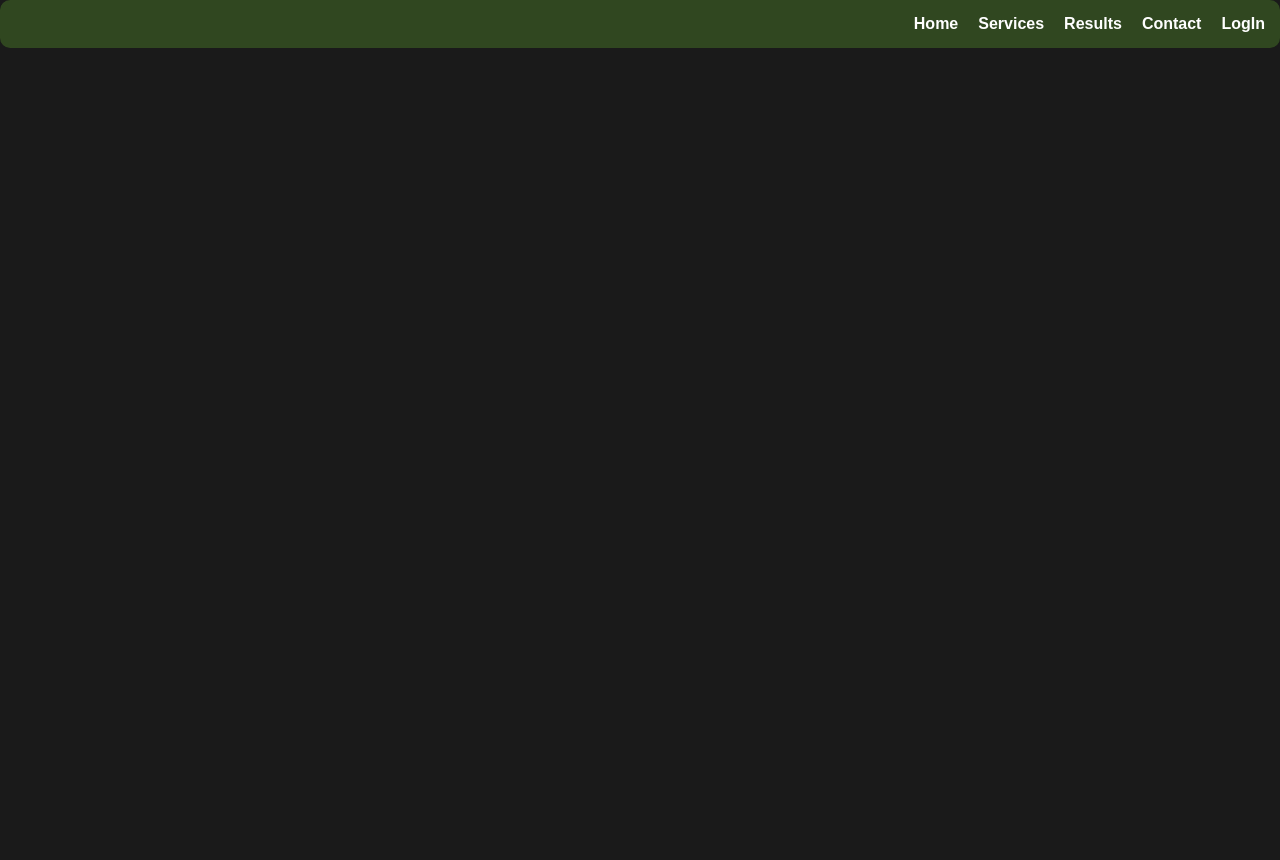
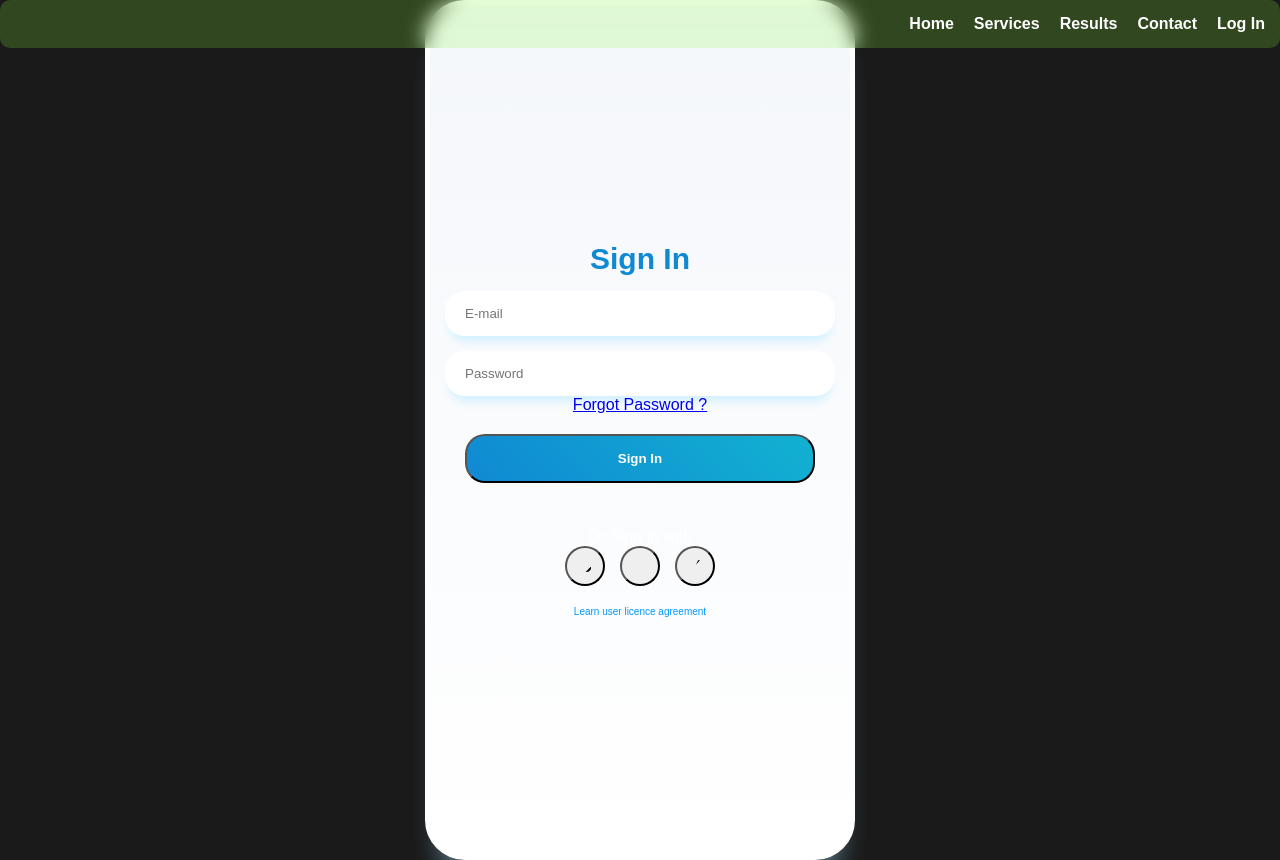
Before and after one commit to Chris85234/Ionstress, a React (Create React App) app: page /login in a window 1280 px wide. Before the commit the page ends 800 px from the top, so only its background shows below. Built offline with nearby package versions, Linux system fonts and the light colour scheme.

Commit message:
Se añadio login

```diff
--- a/src/App.js
+++ b/src/App.js
@@ -8,6 +8,7 @@ import "../src/styles/HomePage/propellerSection.css";
 import "../src/styles/HomePage/energyCarrousel.css";
 import "../src/styles/HomePage/energyServices.css";
 import "../src/styles/styles.css"
+import LogInPage from "./pages/LoGin.js";
 
 
 
@@ -18,6 +19,7 @@ function App() {
             <Navbar />
             <Routes>
                 <Route path="/" element={<Home />} />
+                <Route path="/login" element={<LogInPage />} /> {/* Uniformar con minúsculas */}
             </Routes>
         </>
     );
--- /dev/null
+++ b/src/Login/Login.js
@@ -0,0 +1,72 @@
+import React from "react";
+import "../styles/Login/login.css";
+
+function LogIn() {
+  return (
+    <div className="login-container">
+      <div className="heading">Sign In</div>
+      <form action="" className="form">
+        <input
+          required=""
+          className="input"
+          type="email"
+          name="email"
+          id="email"
+          placeholder="E-mail"
+        />
+        <input
+          required=""
+          className="input"
+          type="password"
+          name="password"
+          id="password"
+          placeholder="Password"
+        />
+        <span className="forgot-password">
+          <a href="#">Forgot Password ?</a>
+        </span>
+        <input className="login-button" type="submit" value="Sign In" />
+      </form>
+      <div className="social-account-container">
+        <span className="title">Or Sign in with</span>
+        <div className="social-accounts">
+          <button className="social-button google">
+            <svg
+              className="svg"
+              xmlns="http://www.w3.org/2000/svg"
+              height="1em"
+              viewBox="0 0 488 512"
+            >
+              <path d="M488 261.8C488 403.3 391.1 504 248 504 ..." />
+            </svg>
+          </button>
+          <button className="social-button apple">
+            <svg
+              className="svg"
+              xmlns="http://www.w3.org/2000/svg"
+              height="1em"
+              viewBox="0 0 384 512"
+            >
+              <path d="M318.7 268.7c-.2-36.7 16.4-64.4 ..." />
+            </svg>
+          </button>
+          <button className="social-button twitter">
+            <svg
+              className="svg"
+              xmlns="http://www.w3.org/2000/svg"
+              height="1em"
+              viewBox="0 0 512 512"
+            >
+              <path d="M389.2 48h70.6L305.6 224.2 ..." />
+            </svg>
+          </button>
+        </div>
+      </div>
+      <span className="agreement">
+        <a href="#">Learn user licence agreement</a>
+      </span>
+    </div>
+  );
+}
+
+export default LogIn;
--- a/src/components/navbar.js
+++ b/src/components/navbar.js
@@ -9,7 +9,7 @@ function Navbar() {
                 <li><Link to="/services">Services</Link></li>
                 <li><Link to="/results">Results</Link></li>
                 <li><Link to="/contact">Contact</Link></li>
-                <li><Link to="/login">LogIn</Link></li>
+                <li><Link to="/login">Log In</Link></li>
             </ul>
         </nav>
     );
--- /dev/null
+++ b/src/pages/LoGin.js
@@ -0,0 +1,13 @@
+import React from "react";
+import LogIn from "../Login/Login.js"; // Asegúrate de que esta ruta sea correcta
+import "../styles/Login/login.css";
+
+const LogInPage = () => {
+  return (
+    <div>
+      <LogIn />
+    </div>
+  );
+};
+
+export default LogInPage;
--- a/src/styles/Login/login.css
+++ b/src/styles/Login/login.css
@@ -1,219 +1,110 @@
-    * {
-        padding: 0;
-        margin: 0;
-        box-sizing: border-box;
-        font-family: "Montserrat", sans-serif;
+/* Posicionamiento centrado sin afectar otros estilos */
+.login-container {
+  display: flex;
+  flex-direction: column;
+  justify-content: center;
+  align-items: center;
+  min-height: 100vh;
+  width: 100%;
+  max-width: 350px;
+  background: linear-gradient(0deg, rgb(255, 255, 255) 0%, rgb(244, 247, 251) 100%);
+  border-radius: 40px;
+  padding: 25px 35px;
+  border: 5px solid rgb(255, 255, 255);
+  box-shadow: rgba(133, 189, 215, 0.878) 0px 30px 30px -20px;
+  margin: auto;
 }
 
-    body {
-        display: flex;
-        align-items: center;
-        justify-content: center;
-        height: 100vh;
-        background-image: url(/InnVateLogin/img/Fondo.jpg);
-        background-size: cover;
-        position: relative;
-        z-index: 0;
+/* Encabezado */
+.heading {
+  text-align: center;
+  font-weight: 900;
+  font-size: 30px;
+  color: rgb(16, 137, 211);
 }
 
-    body::before {
-        content: "";
-        position: absolute;
-        top: 0;
-        left: 0;
-        right: 0;
-        bottom: 0;
-        background-color: rgba(0, 0, 0, 0.4); /* Capa de sombra negra */
-        backdrop-filter: blur(5px); /* Desenfoque */
-        z-index: -1;
+/* Formulario */
+.form {
+  display: flex;
+  flex-direction: column;
+  align-items: center;
+  width: 100%;
 }
 
-    .container-form {
-        display: flex;
+.input {
+  width: 100%;
+  background: white;
+  border: none;
+  padding: 15px 20px;
   border-radius: 20px;
-        box-shadow: 0 5px 7px rgba(0, 0, 0, .1);
-        max-width: 800px; /* Reducido de 900px a 800px */
-        height: 450px; /* Reducido de 500px a 450px */
-        transition: all 1s ease;
-        margin: 20px; /* Aumentado el margen para dar más espacio */
+  margin-top: 15px;
+  box-shadow: #cff0ff 0px 10px 10px -5px;
 }
 
-    .information {
-        width: 35%; /* Reducido de 40% a 35% */
-        display: flex;
-        align-items: center;
-        text-align: center;
-        background-color: #153351;
-        border-top-left-radius: 20px;
-        border-bottom-left-radius: 20px;
+.input:focus {
+  outline: none;
+  border: 2px solid #12B1D1;
 }
 
-    .info-childs {
+/* Botón de inicio de sesión */
+.login-button {
   width: 100%;
-        padding: 0 30px;
+  font-weight: bold;
+  background: linear-gradient(45deg, rgb(16, 137, 211) 0%, rgb(18, 177, 209) 100%);
+  color: white;
+  padding-block: 15px;
+  margin: 20px auto;
+  border-radius: 20px;
+  cursor: pointer;
+  transition: 0.2s ease-in-out;
 }
 
-    .info-childs h2 {
-        font-size: 2.5rem;
-        color: #FFF;
+.login-button:hover {
+  transform: scale(1.03);
 }
 
-    .info-childs p {
-        margin: 15px 0;
-        color: #FFF;
+.login-button:active {
+  transform: scale(0.95);
 }
 
-    .info-childs input {
-        background-color: transparent;
-        outline: none;
-        border: solid 2px #9DCD66;
-        border-radius: 20px;
-        padding: 10px 20px;
-        color: #FFF;
-        cursor: pointer;
-        transition: background-color .3 ease;
+/* Redes sociales */
+.social-account-container {
+  text-align: center;
+  margin-top: 25px;
 }
 
-    .info-childs input:hover {
-        background-color: #9DCD66;
-        border: none;
-        color: #000;
-        box-shadow: 0 2px 5px rgba(0, 0, 0, .1);
+.social-accounts {
+  display: flex;
+  justify-content: center;
+  gap: 15px;
 }
 
-    .form-information {
-        display: flex;
-        align-items: center;
-        justify-content: center;
-        width: 65%; /* Reducido de 60% a 65% */
-        text-align: center;
-        background-color: #0B1B2B;
-        border-top-right-radius: 20px;
-        border-bottom-right-radius: 20px;
+.social-button {
+  width: 40px;
+  aspect-ratio: 1;
+  border-radius: 50%;
+  display: grid;
+  place-content: center;
+  cursor: pointer;
+  transition: transform 0.2s ease-in-out;
 }
 
-    .form-information-childs {
-        padding: 0 30px;
+.social-button:hover {
+  transform: scale(1.2);
 }
 
-    .form-information-childs h2 {
-        color: #FFF;
-        font-size: 2rem;
-        margin-bottom: 10px; /* Agrega un pequeño espacio debajo del h2 */
+.social-button:active {
+  transform: scale(0.9);
 }
 
-    .form-information-childs p {
-        color: #FFF;
-        margin-top: 30px; /* Opcional: Puedes usar esto para agregar espacio arriba del p */
+/* Acuerdo de usuario */
+.agreement {
+  text-align: center;
+  margin-top: 15px;
 }
 
-    .icons {
-        margin: 15px 0;
-    }
-
-    .icons i {
-        border-radius: 50%;
-        padding: 15px;
-        cursor: pointer;
-        margin: 0 15px;
-        color: #FFF;
-        transition: background-color .3 ease;
-        box-shadow: 0 2px 5px rgba(0, 0, 0, .1);
-        border: solid thin #9DCD66;
-    }
-
-    .icons i:hover {
-        background-color: #9DCD66;
-        color: #000;
-    }
-
-    .form {
-        margin: 30px 0 0 0;
-    }
-
-    .form label {
-        display: flex;
-        align-items: center;
-        margin-bottom: 15px;
-        border-radius: 20px;
-        padding: 0 10px;
-        background-color: #153351;
-        box-shadow: 0 2px 5px rgba(0, 0, 0, .1);
-    }
-
-    .form label input {
-        width: 100%;
-        padding: 10px;
-        background-color: #153351;
-        border: none;
-        outline: none;
-        border-radius: 20px;
-        color: #fff;
-
-    }
-
-    .form label input::placeholder {
-        color: #FFF;
-    }
-
-    .form label i {
-        color: #FFF;
-    }
-
-    .form button {
-        background-color: transparent;
-        outline: none;
-        border: solid 2px #9DCD66;
-        border-radius: 20px;
-        padding: 10px 20px;
-        color: #FFF;
-        cursor: pointer;
-        transition: background-color .3 ease;
-    }
-
-    .form button:hover {
-        background-color: #9DCD66;
-        border: none;
-        color: #000;
-        box-shadow: 0 2px 5px rgba(0, 0, 0, .1);
-    }
-
-    .hide {
-        position: absolute;
-        transform: translateY(-300%);
-    }
-
-    /* Responsive */
-
-    @media screen and (max-width: 750px) {
-        html {
-            font-size: 12px;
-        }
-    }
-
-    @media screen and (max-width: 580px) {
-        html {
+.agreement a {
+  text-decoration: none;
+  color: #0099ff;
   font-size: 10px;
 }
-
-        .container-form {
-            flex-direction: column;
-            height: auto;
-        }
-
-        .information {
-            width: 100%;
-            padding: 20px;
-            border-top-left-radius: 20px;
-            border-top-right-radius: 20px;
-            border-bottom-left-radius: 0px;
-            border-bottom-right-radius: 0px;
-        }
-
-        .form-information {
-            width: 100%;
-            padding: 20px;
-            border-top-right-radius: 0px;
-            border-bottom-left-radius: 20px;
-        }
-    }
```
Lines whose indentation alone changed are shown as unchanged.
